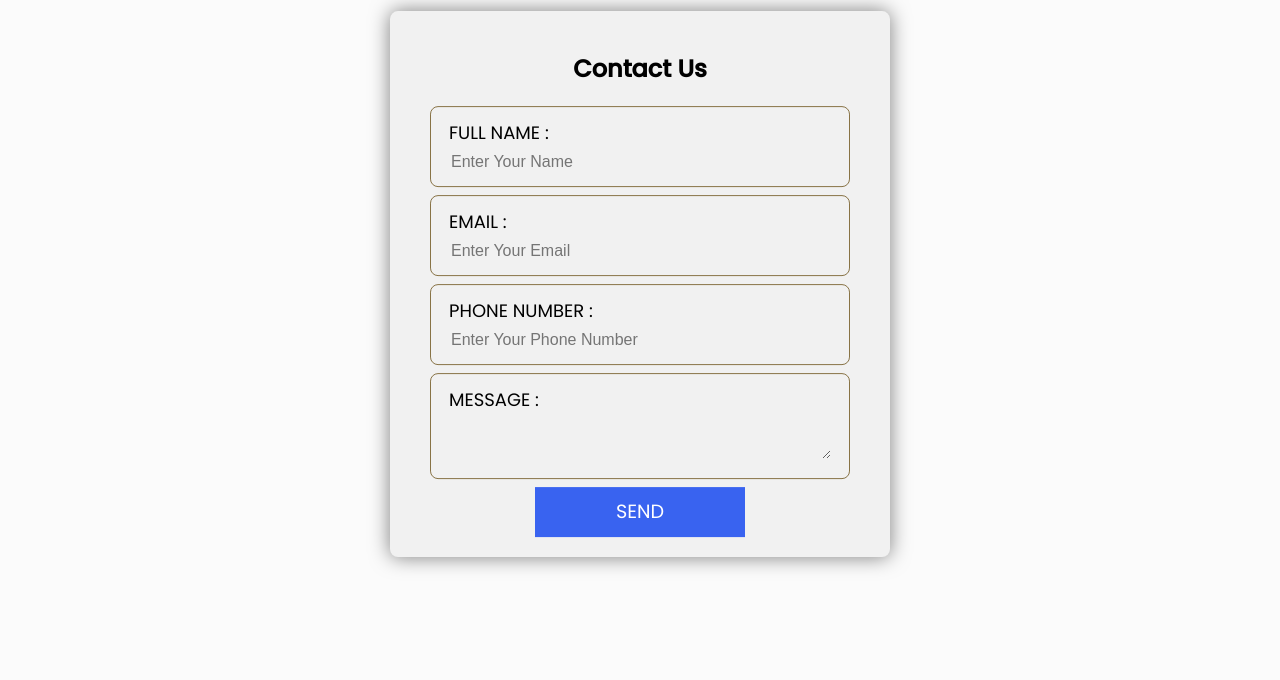
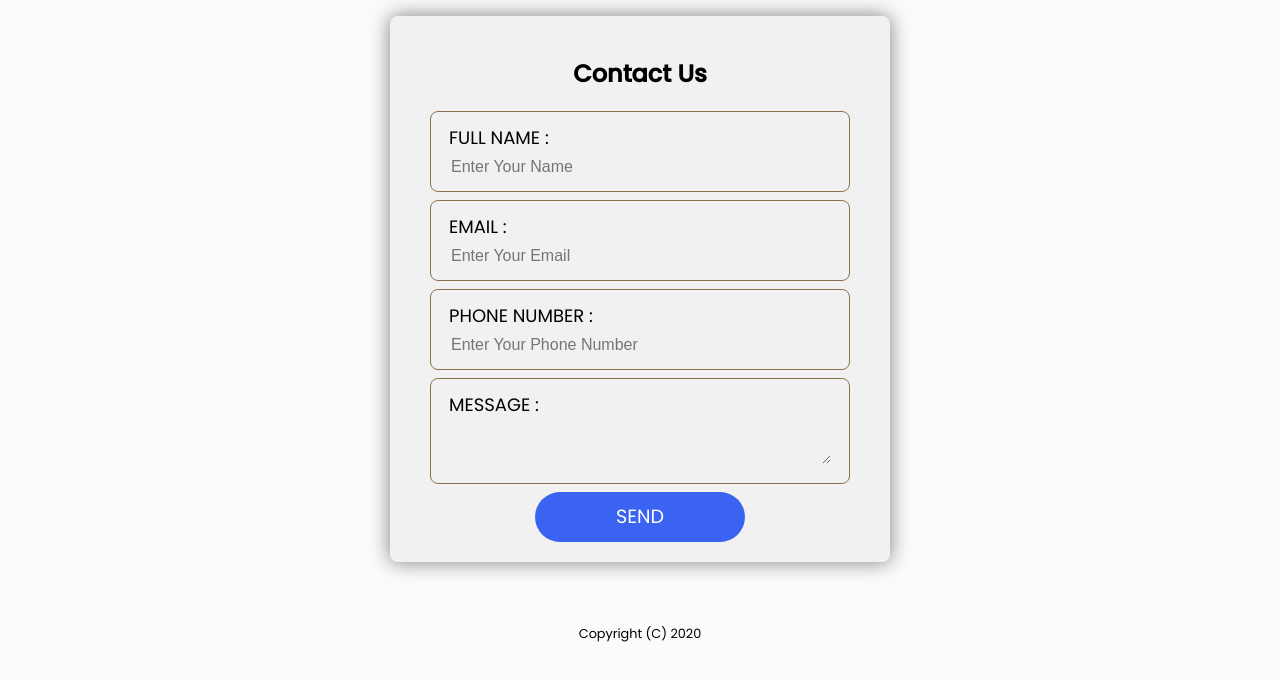
Before and after one commit to Viggo97/MovieStore, a plain HTML site: page contact.html in a window 1280 px wide. Shown: the part 116-796 px from the top of the page. Drawn offline with Linux system fonts and the light colour scheme.

Commit message:
Correct contact form

```diff
--- a/contact.html
+++ b/contact.html
@@ -19,9 +19,9 @@
 
         <ul class="menu">
             <li><a href="/index.html">Home</a></li>
-            <li><a href="#">Movies</a></li>
-            <li><a href="#">TV Shows</a></li>
-            <li><a href="#">Watch Now</a></li>
+            <li><a href="/movies.html">Movies</a></li>
+            <li><a href="/tvshows.html">TV Shows</a></li>
+            <li><a href="/login.html">Watch Now</a></li>
             <li><a href="/contact.html">Contact</a></li>
         </ul>
 
@@ -32,6 +32,8 @@
     </nav>
 
     <section class="contact-container">
+
+    <div class="contact-form-box">
 
         <h1>Contact Us</h1>
             <div class="contact-text">
@@ -54,6 +56,7 @@
                  <textarea></textarea>
             </div>
           <a class="contact-btn">Send</a>
+    </div>
 
     </section>
 
--- a/style.css
+++ b/style.css
@@ -283,13 +283,15 @@ footer {
 }
 
 .contact-container {
+    display: flex;
+    justify-content: center;
+}
+
+.contact-form-box {
     width: 90%;
     max-width: 500px;
     background: #f1f1f1;
-    position: absolute;
-    top: 50%;
-    left: 50%;
-    transform: translate(-50%,-50%);
+    margin: 50px;
     padding: 20px 40px;
     box-sizing: border-box;
     border-radius: 8px;
@@ -334,6 +336,7 @@ footer {
   justify-content: center;
   align-items: center;
   transform: translate(50%);
+  border-radius: 30px;;
 }
 
 .contact-btn:hover {
```
Also changed, not shown: index.html (+3 -3 lines).
